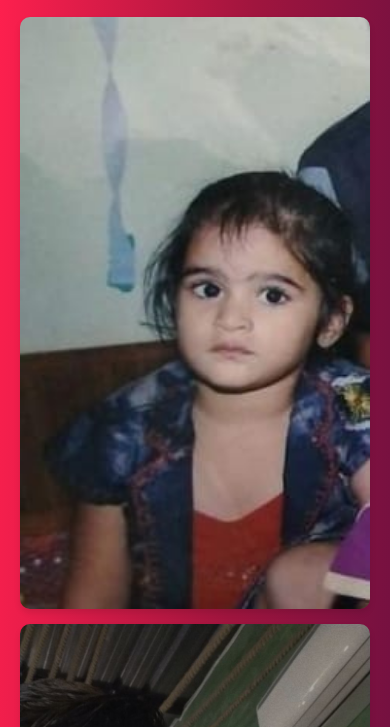
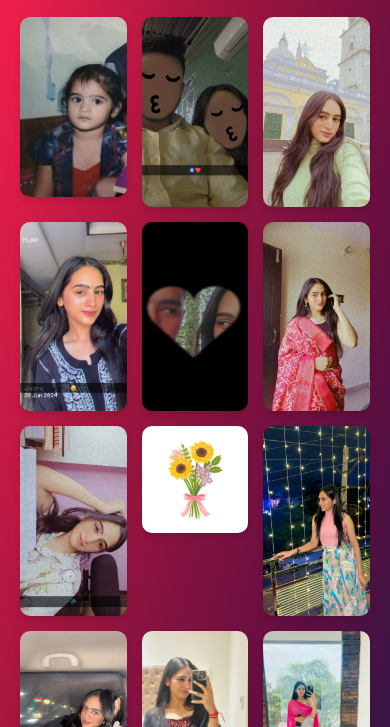
Before and after one commit to wakeNaturally/sanjamBday, a plain HTML site: page index.html in a window 390 px wide. Shown: the part 117-844 px from the top of the page. Drawn offline with Linux system fonts and the light colour scheme.

Commit message:
Update style.css

```diff
--- a/style.css
+++ b/style.css
@@ -57,7 +57,7 @@ h1 {
     }
 
     .photo-grid {
-        grid-template-columns: repeat(2, 1fr); /* 2 columns for tablets */
+        grid-template-columns: repeat(3, 1fr); /* Keep 3 columns for all screen sizes */
     }
 
     .photo-grid img {
@@ -75,7 +75,7 @@ h1 {
     }
 
     .photo-grid {
-        grid-template-columns: 1fr; /* Single column for phones */
+        grid-template-columns: repeat(3, 1fr); /* Keep 3 columns for all screen sizes */
     }
 
     .photo-grid img {
```
